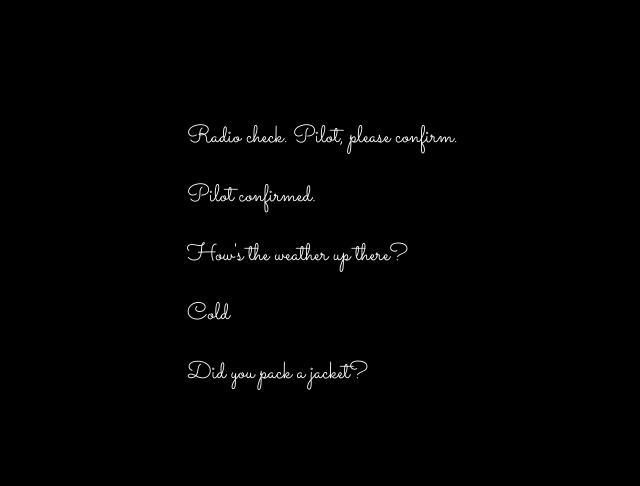
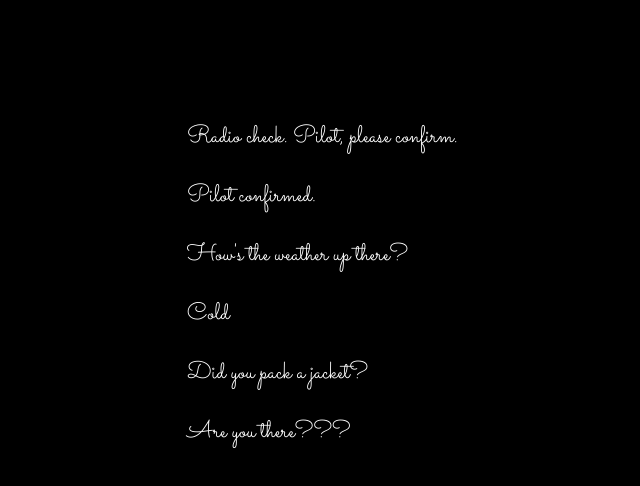
Before and after one commit to scottpenneman/communication-log, a plain HTML site: page index.html in a window 1280 px wide. Shown: the whole page, without its empty margins (133-773 px from the left). Drawn offline with Linux system fonts and the light colour scheme.

Commit message:
sent respones to pilot

```diff
--- a/index.html
+++ b/index.html
@@ -9,5 +9,6 @@
    <p>How's the weather up there?</p>
    <p>Cold</p>
    <p>Did you pack a jacket?</p>
+   <p>Are you there???</p>
 </body>
 </html>
```
